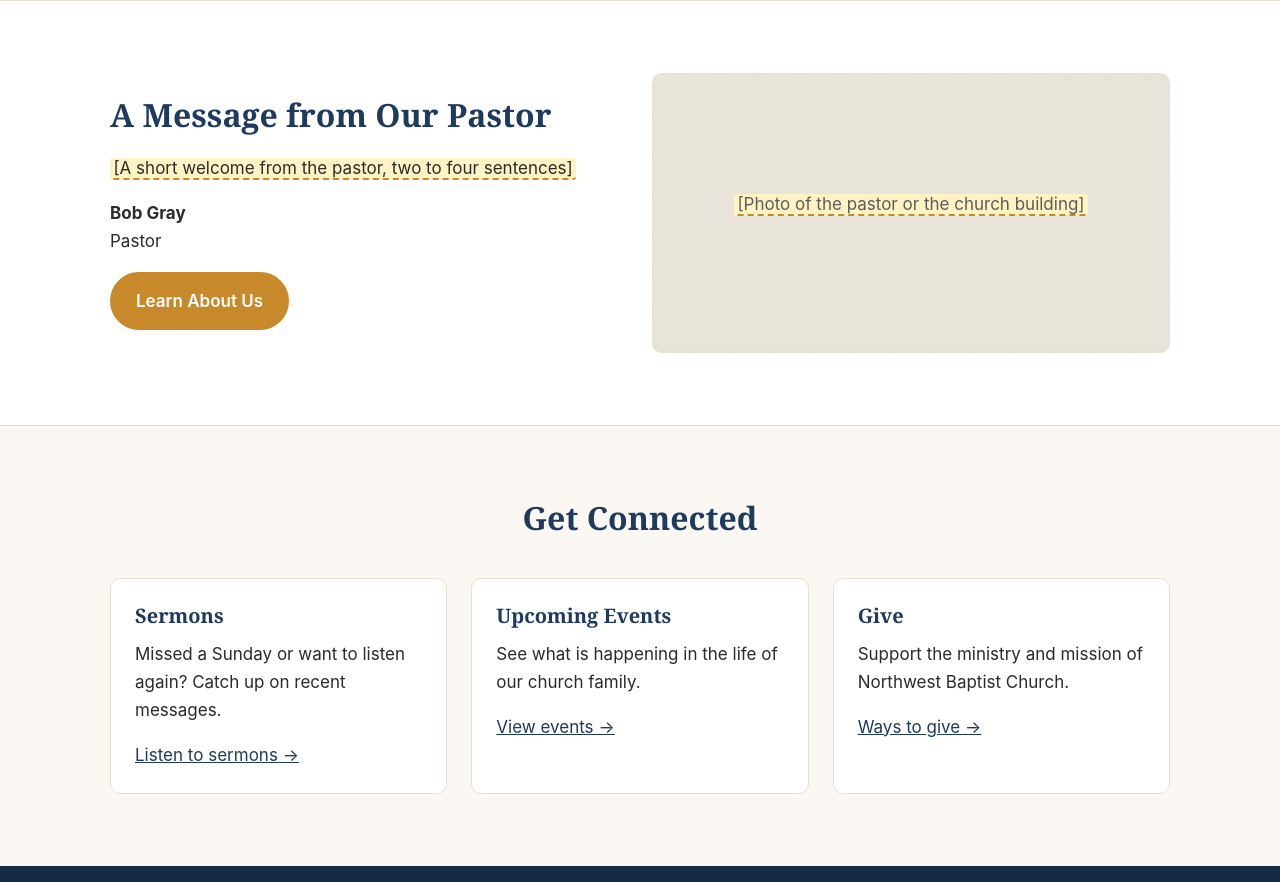
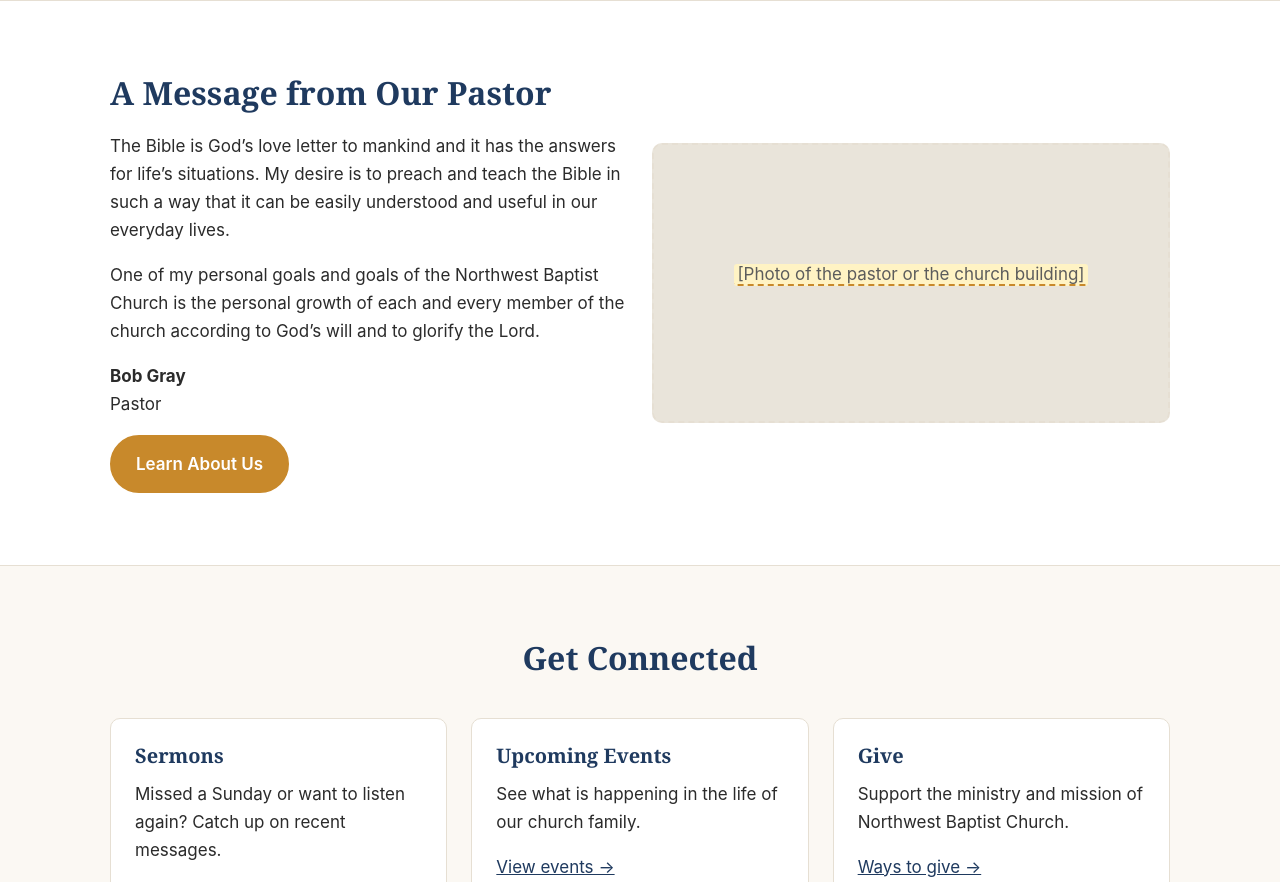
Before and after one commit to mpierce1766-cpu/nwbc-website, a plain HTML site: page index.html in a window 1280 px wide. Shown: the part 1360-2242 px from the top of the page. Drawn offline with Linux system fonts and the light colour scheme.

Commit message:
Add Pastor Gray's welcome message to home page
Co-Authored-By: Claude Opus 5.5 <noreply@anthropic.com>
Claude-Session: https://claude.ai/code/session_01GmASyK8rUaPCy8PZuia9tk

```diff
--- a/index.html
+++ b/index.html
@@ -73,7 +73,8 @@
         <div class="grid grid-2" style="align-items:center;">
           <div>
             <h2>A Message from Our Pastor</h2>
-            <p><span class="placeholder">[A short welcome from the pastor, two to four sentences]</span></p>
+            <p>The Bible is God&rsquo;s love letter to mankind and it has the answers for life&rsquo;s situations. My desire is to preach and teach the Bible in such a way that it can be easily understood and useful in our everyday lives.</p>
+            <p>One of my personal goals and goals of the Northwest Baptist Church is the personal growth of each and every member of the church according to God&rsquo;s will and to glorify the Lord.</p>
             <p><strong>Bob Gray</strong><br>Pastor</p>
             <a class="btn" href="about.html">Learn About Us</a>
           </div>
```
Also changed, not shown: 1 other file.
